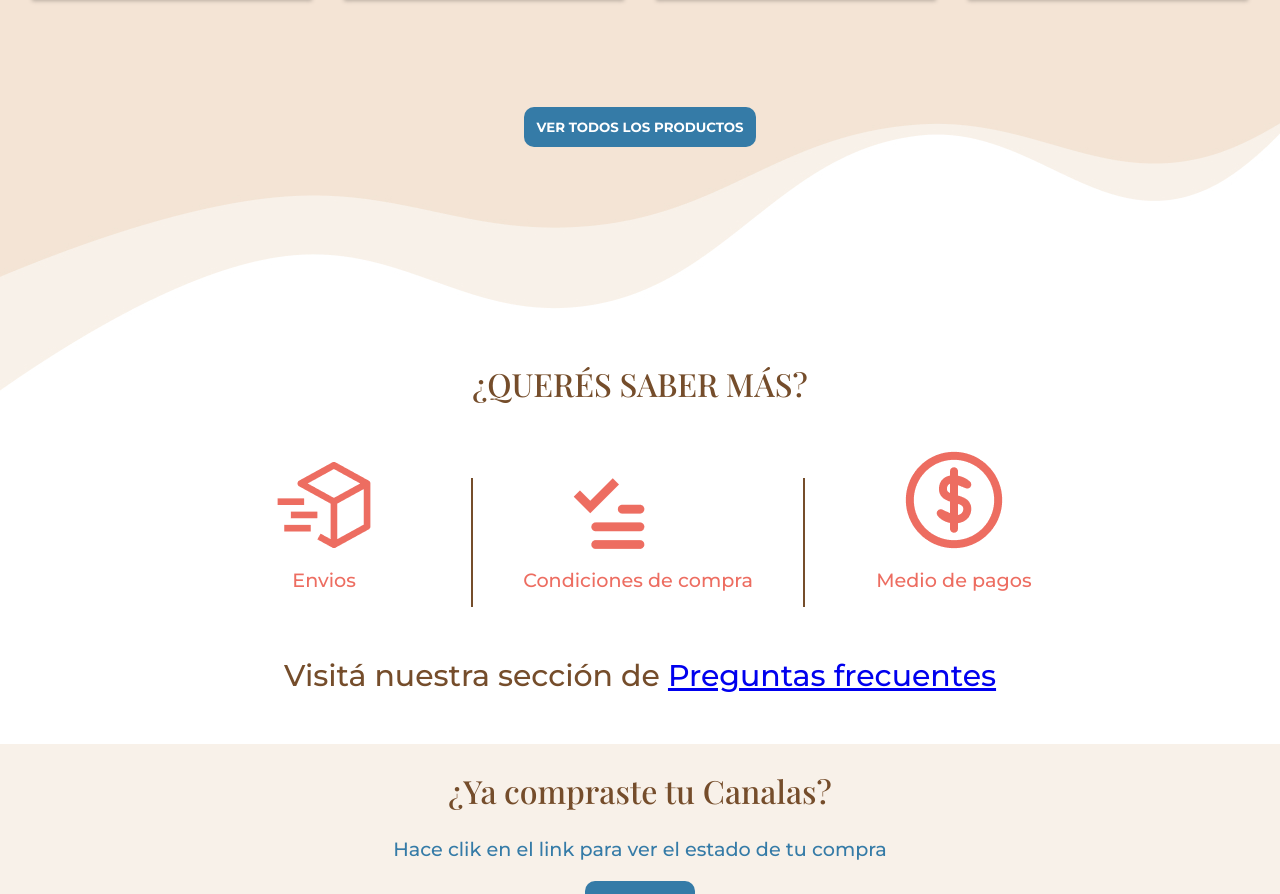
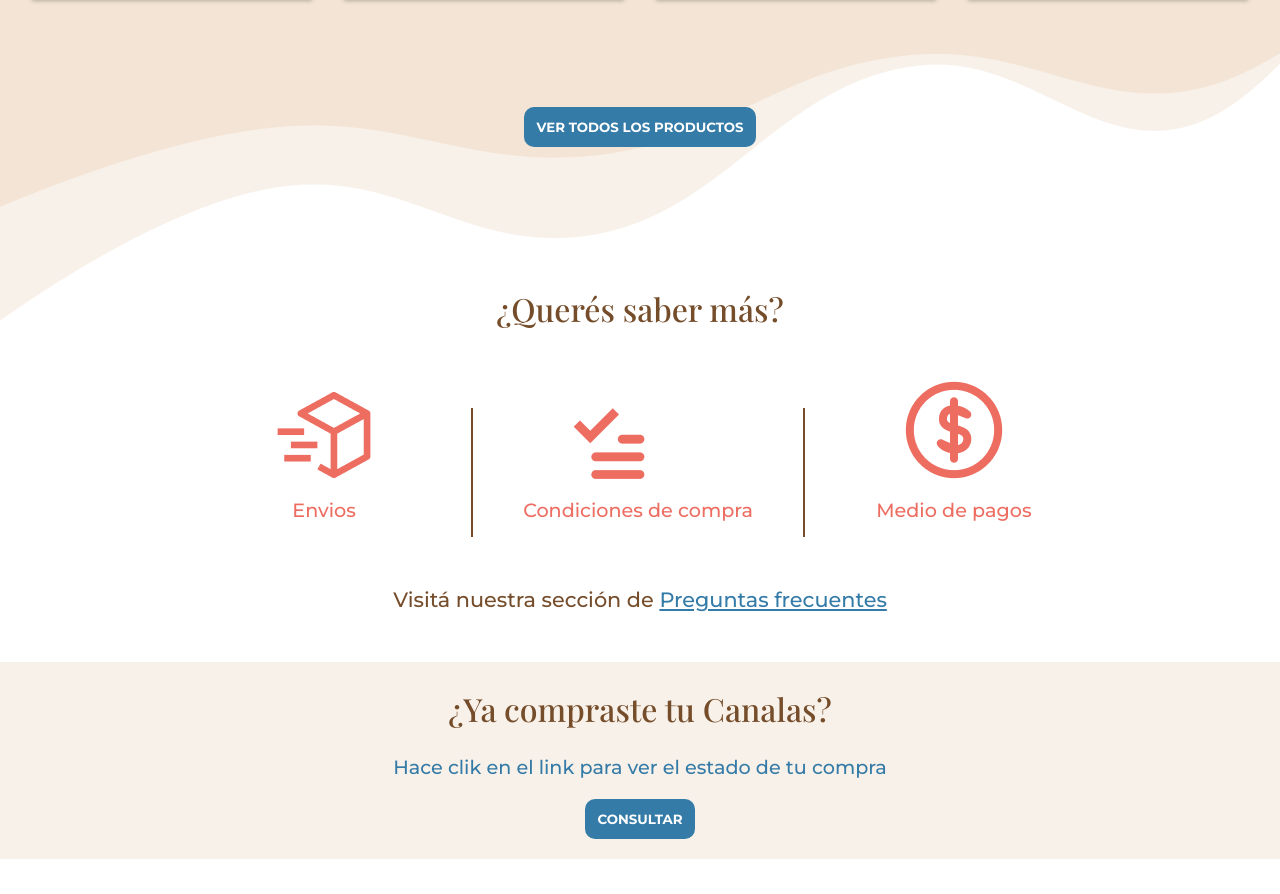
Before and after one commit to sergioftoledo/proyecto-real-canalas, a plain HTML site: page index.html in a window 1280 px wide. Shown: the part 1287-2181 px from the top of the page. After the commit the page ends 2146 px from the top, so only its background shows below. Drawn offline with nearby package versions, Linux system fonts and the light colour scheme.

Commit message:
Realizando arreglos

```diff
--- a/css/styles.css
+++ b/css/styles.css
@@ -7,8 +7,10 @@
     margin: 0;
 }
 
+/* Pagina inicio */
+
 body {
-    background-color: #F3E4D5;
+    background-color: #fff;
 }
 
 h1 {
@@ -36,6 +38,8 @@ p {
 
 
 header {
+    top: 0;
+    left: 0;
     width: 100%;
     position: fixed;
     background-color: #F3E4D5;
@@ -132,7 +136,7 @@ button {
 
 /* Seccion 2 */
 .seccion-2 {
-    background-image: url("./../imagenes/seccion-2/group.jpg");
+    background-image: url(./../imagenes/seccion-2/fondo-seccion-2.png);
     background-size: cover;
     background-position: center;
     background-repeat: no-repeat;
@@ -147,7 +151,7 @@ button {
     font-size: 2rem;
     color: #754D2B;
     font-weight: 500;
-    margin: 70px 0;
+    padding: 70px 0;
 }
 
 .contenedor-tarjeta {
@@ -214,11 +218,10 @@ button {
 .saber-mas {
     font-family: 'Playfair Display', serif;
     text-align: center;
-    text-transform: uppercase;
     font-size: 2rem;
     color: #754D2B;
     font-weight: 500;
-    margin-top: 215px;
+    margin-top: 140px;
 }
 
 
@@ -259,8 +262,13 @@ button {
     padding: 50px 0;
 }
 
-.preguntas-frecuentes span {
+.visita-nuestra-seccion {
     color: #754D2B;
+    font-size: 1.3rem;
+}
+
+.visita-nuestra-seccion a {
+    color: #357BA7;
 }
 
 /* Seccion 4 */
@@ -301,10 +309,12 @@ button {
     margin: 20px 0;
 }
 
+/* Fin pagina inicio */
+
 /*Inicio de Página Universo Canalas*/
 
 .universo-canales-main {
-    background-image: url("../imagenes/universo-canalas/universo-canalas.png");
+    background-image: url(../imagenes/universo-canalas/universo-canalas.png);
     background-position: bottom;
     background-repeat: no-repeat;
     background-size: contain;
--- a/index.html
+++ b/index.html
@@ -17,13 +17,14 @@
         <nav class="navegacion">
             <ul class="contenedor-navegacion">
                 <li><a class="hvr-underline-from-left"  href="./index.html">inicio</a></li>
-                <li><a class="hvr-underline-from-left"  href="#">universo canalas</a></li>
+                <li><a class="hvr-underline-from-left"  href="./paginas/universo-canales.html">universo canalas</a></li>
                 <li><a class="hvr-underline-from-left"  href="#">¿cómo comprar?</a></li>
                 <li><a class="hvr-underline-from-left"  href="#">nuestros talles</a></li>
             </ul>
             <button>comprar</button>
         </nav>
     </header>
+
     <!-- Contenido principal -->
     <main>
         <!-- Seccion 1 -->
@@ -114,7 +115,7 @@
             <div class="contenedor-boton-todos-productos">
                 <button>ver todos los productos</button>
             </div>
-            <h4 class="saber-mas">¿querés saber más?</h4>
+            <h4 class="saber-mas">¿Querés saber más?</h4>
         </section>
         <!-- Seccion 3 -->
         <section class="seccion-3">
@@ -139,7 +140,7 @@
                 </div>
             </div>
             <div class="preguntas-frecuentes">
-                <p><span>Visitá nuestra sección de </span><a href="#">Preguntas frecuentes</a></p>
+                <p class="visita-nuestra-seccion"><span>Visitá nuestra sección de </span><a href="#">Preguntas frecuentes</a></p>
             </div>
         </section>
         <!-- Seccion 4 -->
@@ -157,7 +158,6 @@
             </div>
         </section>
     </main>
-
     <!-- JS -->
     <script src="./js/scroll.js"></script>
 </body>
```
Also changed, not shown: paginas/universo-canales.html (+8 -5 lines), imagenes/seccion-2/group.jpg (deleted).
